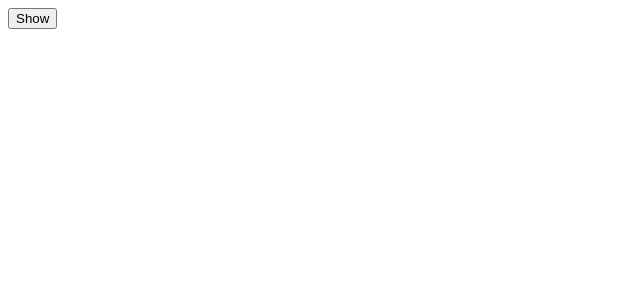
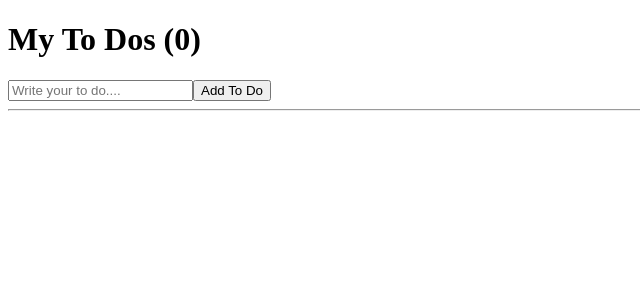
Before and after one commit to kho96/react-learn, a React (Create React App) app: page / in a window 1280 px wide. Shown: the top 300 px of the page, without its empty margins (0-640 px from the left). Built offline with nearby package versions, Linux system fonts and the light colour scheme.

Commit message:
prac simple toDoList

```diff
--- a/src/App.js
+++ b/src/App.js
@@ -1,25 +1,44 @@
 
 import { useState, useEffect } from "react";
 
-function Hello() {
-  useEffect(() => {
-    console.log("created :)");
-    return () => console.log("destroyed :("); //컴포넌트 삭제 시(클린업 함수)
-  }, []); // 컴포넌트 생성 시 실행
-  return (
-    <h1>Hello</h1>
-  );
-}
 
 function App() {
-  const [showing, setShowing] = useState(false);
-  const onClick = () => setShowing((prev) => !prev)
+  const [toDo, setToDo] = useState("");
+  const [toDos, setToDos] = useState([]);
+  const onChange = (event) => {setToDo(event.target.value)};
+  const onSubmit = (event) => {
+    event.preventDefault();
+    if(toDo === "") {
+      return;
+    }
+
+    // toDos.push()하지 않는다. state를 직접 수정X
+    setToDos((currentArray) => [toDo, ...currentArray]);
+    // ...[] - 배열 복사
+    setToDo("");
+  };
   return (
     <div>
-      {showing ? <Hello /> : null}
-      <button
-        onClick={onClick}
-      >{showing ? "Hide" : "Show"}</button>
+      <h1>My To Dos ({toDos.length})</h1>
+      <form onSubmit={onSubmit}>
+        <input
+          onChange={onChange}
+          value={toDo}
+          type="text" placeholder="Write your to do...."/>
+          <button>Add To Do</button>
+      </form>
+      <hr />
+      {/*
+        map함수는 Array 안의 item을 가져와 코드를 실행함.
+        첫번째 argument는 value, Array안의 item을 의미,
+        두번째 argument는 index, 단순한 숫자
+      */}
+      <ul>
+        {/* li를 사용하면 key값이 존재해야한다. */}
+        {toDos.map((item, index) =>
+          <li key={index}>{item}</li
+        >)}
+      </ul>
     </div>
   );
 }
```
